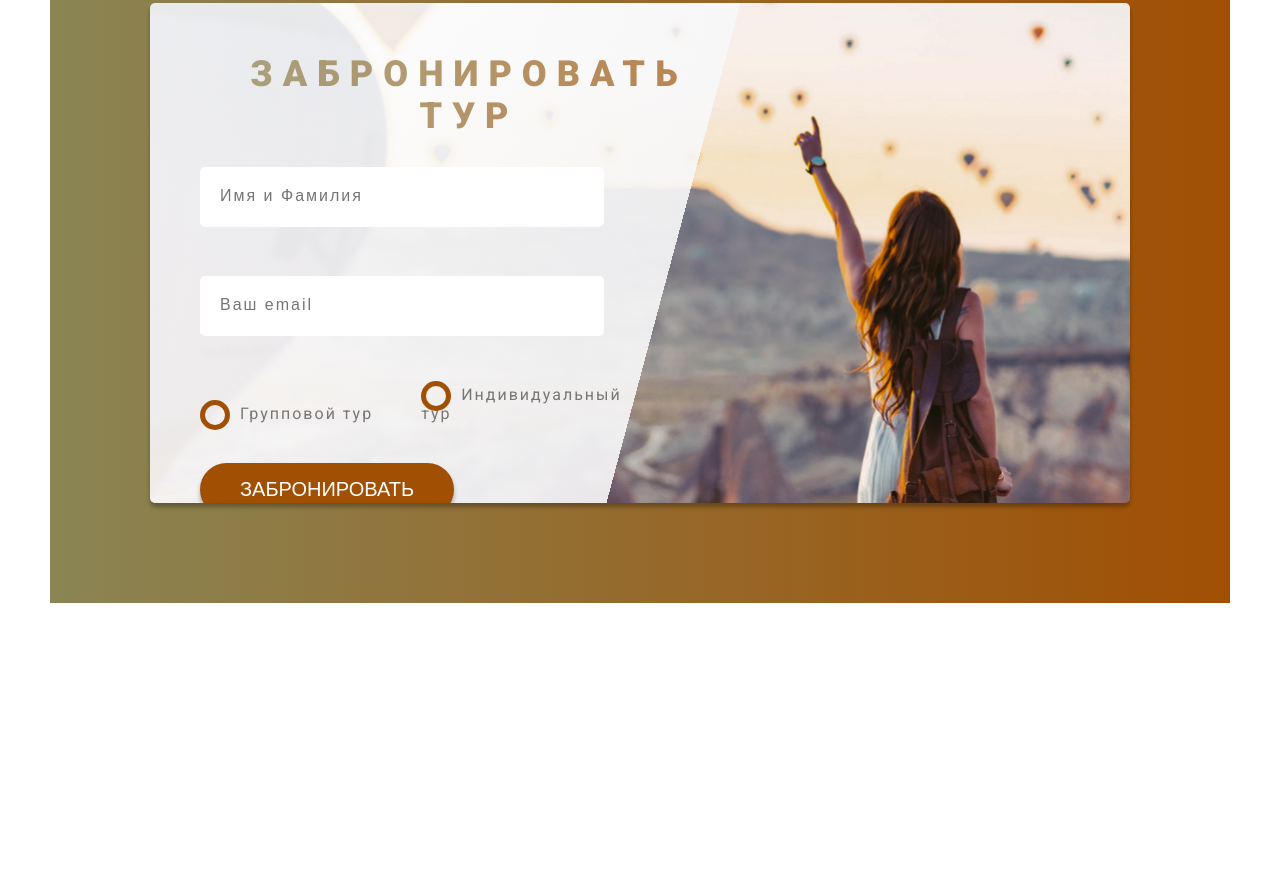
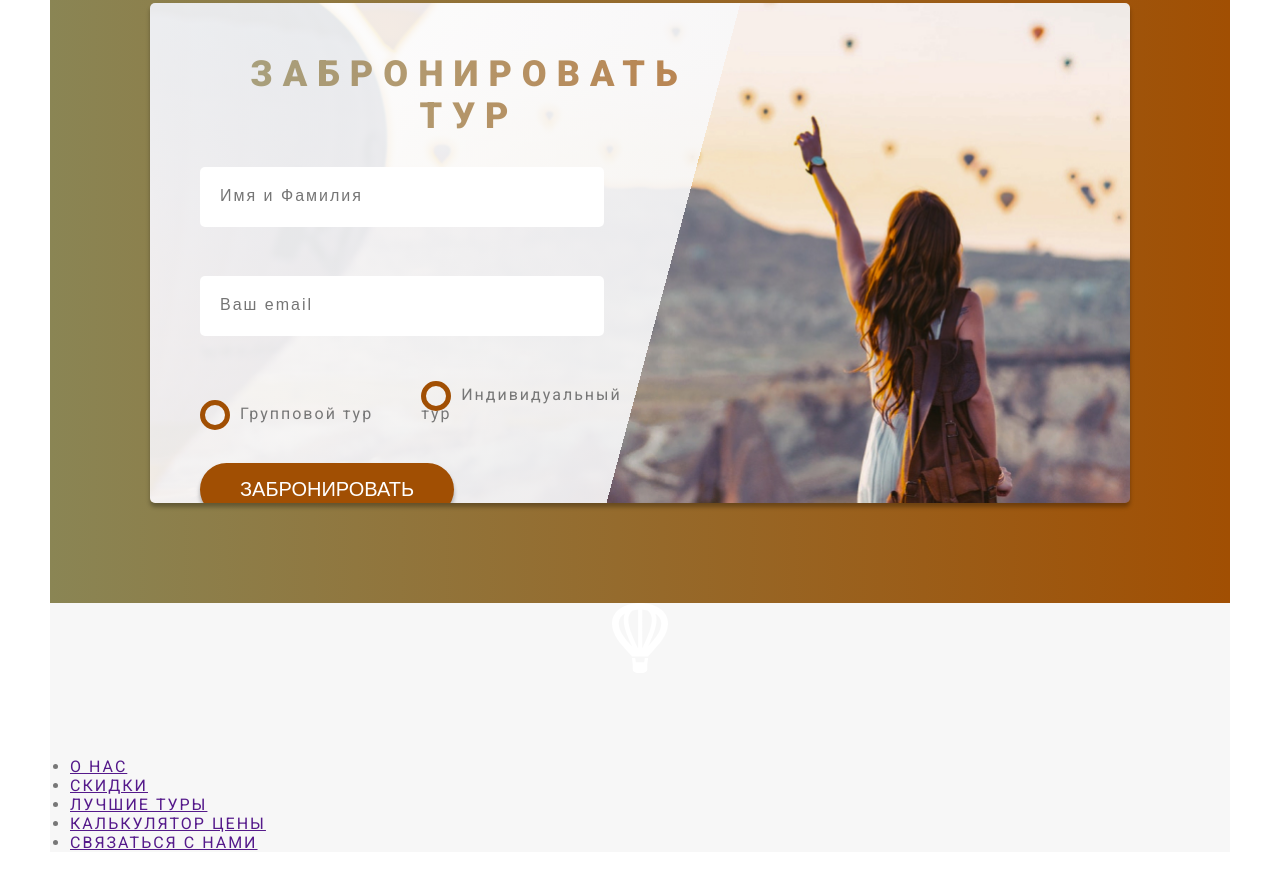
Before and after one commit to AnOnyM-03-03/BALLOON-TOURS, a plain HTML site: page index.html in a window 1280 px wide. Shown: the part 4574-5462 px from the top of the page. Before the commit the page ends 5227 px from the top, so only its background shows below. Drawn offline with Linux system fonts and the light colour scheme; files whose address does not match are found by name.

Commit message:
footer page markup

```diff
--- a/index.html
+++ b/index.html
@@ -293,6 +293,22 @@
           </div>
         </section>
       </main>
+      <footer class="footer">
+        <div class="row text-align-center">
+          <a href="#">
+            <img src="images/icons/ballons-header.svg" alt="logo" class="footer__logo">
+          </a>
+        </div>
+        <div class="row">
+          <ul class="footer__list">
+            <li class="footer__item"><a href="" class="footer__link">О НАС</a></li>
+            <li class="footer__item"><a href="" class="footer__link">СКИДКИ</a></li>
+            <li class="footer__item"><a href="" class="footer__link">ЛУЧШИЕ ТУРЫ</a></li>
+            <li class="footer__item"><a href="" class="footer__link">КАЛЬКУЛЯТОР ЦЕНЫ</a></li>
+            <li class="footer__item"><a href="" class="footer__link">СВЯЗАТЬСЯ С НАМИ</a></li>
+          </ul>
+        </div>
+      </footer>
     </div>
   </body>
 </html>
```
